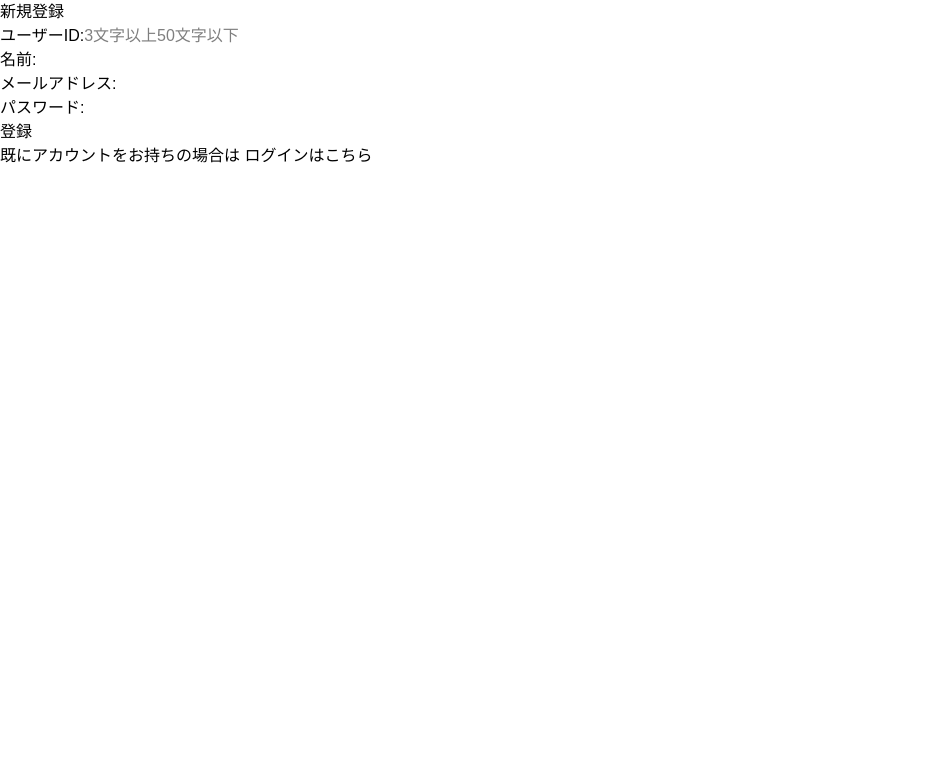
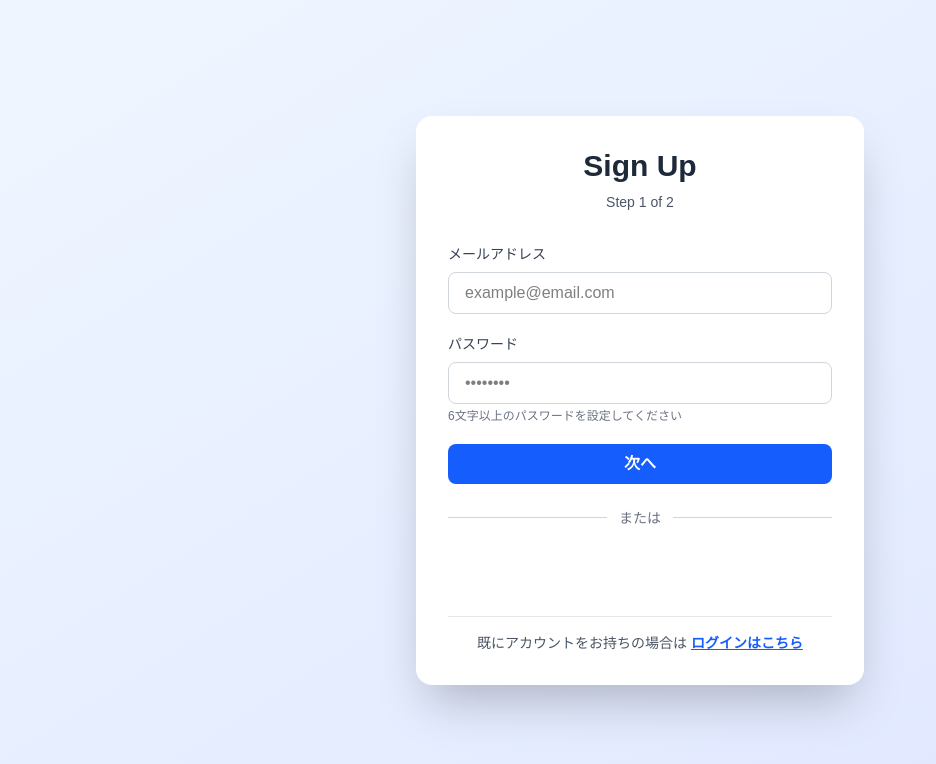
Before and after one commit to aj8d/ippi-frontend, a React (Vite) app: page /register in a window 1280 px wide. Shown: the top 764 px of the page, without its empty margins (0-936 px from the left). Built offline with nearby package versions, Linux system fonts and the light colour scheme; a web font is replaced by a local one.

Commit message:
change: 新規登録の情報入力を2ステップで実行

```diff
--- a/src/auth/Register.jsx
+++ b/src/auth/Register.jsx
@@ -1,18 +1,46 @@
 import { useState } from 'react';
 import { useNavigate } from 'react-router-dom';
 import { useAuth } from './AuthContext';
+import { GoogleOAuthProvider, GoogleLogin } from '@react-oauth/google';
 
 export default function Register() {
+  const [step, setStep] = useState(1); // 1: メール/パスワード, 2: ユーザーID/名前
   const [email, setEmail] = useState('');
   const [password, setPassword] = useState('');
   const [name, setName] = useState('');
   const [customId, setCustomId] = useState('');
   const [error, setError] = useState('');
   const [loading, setLoading] = useState(false);
+  const [googleToken, setGoogleToken] = useState(null); // Google認証時のトークン
   const { register } = useAuth();
   const navigate = useNavigate();
 
-  const handleSubmit = async (e) => {
+  // Step 1: メール/パスワード入力の送信
+  const handleStep1Submit = async (e) => {
+    e.preventDefault();
+    setError('');
+
+    if (!email.trim()) {
+      setError('メールアドレスは必須です');
+      return;
+    }
+
+    if (!password.trim()) {
+      setError('パスワードは必須です');
+      return;
+    }
+
+    if (password.length < 6) {
+      setError('パスワードは6文字以上である必要があります');
+      return;
+    }
+
+    // Step 2へ進む
+    setStep(2);
+  };
+
+  // Step 2: ユーザーID/名前入力の送信
+  const handleStep2Submit = async (e) => {
     e.preventDefault();
     setError('');
 
@@ -39,40 +67,202 @@ export default function Register() {
     setLoading(false);
   };
 
+  // Google Sign-Up成功
+  const handleGoogleSuccess = async (credentialResponse) => {
+    try {
+      setError('');
+      setLoading(true);
+
+      const response = await fetch('http://localhost:8080/api/auth/google-login', {
+        method: 'POST',
+        headers: {
+          'Content-Type': 'application/json',
+        },
+        body: JSON.stringify({
+          idToken: credentialResponse.credential,
+        }),
+      });
+
+      const data = await response.json();
+
+      if (response.ok) {
+        localStorage.setItem('token', data.token);
+        // Google認証は Step 2へ直接進む
+        setGoogleToken(data.token);
+        setEmail(data.email || '');
+        setStep(2);
+      } else {
+        setError(data.message || 'Google登録に失敗しました');
+      }
+    } catch (err) {
+      setError('エラーが発生しました: ' + err.message);
+    } finally {
+      setLoading(false);
+    }
+  };
+
+  const handleGoogleError = () => {
+    setError('Google登録に失敗しました。コンソールでエラーを確認してください。');
+    console.error('Google OAuth Error occurred');
+  };
+
   return (
+    <div className="min-h-screen flex items-center justify-center bg-gradient-to-br from-blue-50 to-indigo-100 p-4">
+      {/* カード型コンテナ */}
+      <div className="bg-white rounded-2xl shadow-2xl p-8 w-full max-w-md">
+        {/* ヘッダー */}
+        <div className="text-center mb-8">
+          <h1 className="text-3xl font-bold text-gray-800 mb-2">Sign Up</h1>
+          <p className="text-gray-600 text-sm">
+            Step {step} of {googleToken ? 1 : 2}
+          </p>
+        </div>
+
+        {/* エラーメッセージ */}
+        {error && (
+          <div className="mb-6 p-3 bg-red-50 border border-red-200 rounded-lg">
+            <p className="text-red-600 text-sm">{error}</p>
+          </div>
+        )}
+
+        {/* ステップ 1: メール/パスワード入力 */}
+        {step === 1 && (
+          <>
+            <form onSubmit={handleStep1Submit} className="space-y-5">
+              {/* メールアドレス入力 */}
               <div>
-      <h2>新規登録</h2>
-      <form onSubmit={handleSubmit}>
+                <label className="block text-sm font-medium text-gray-700 mb-2">メールアドレス</label>
+                <input
+                  type="email"
+                  value={email}
+                  onChange={(e) => setEmail(e.target.value)}
+                  required
+                  className="w-full px-4 py-2 border border-gray-300 rounded-lg focus:outline-none focus:ring-2 focus:ring-blue-500 focus:border-transparent transition"
+                  placeholder="example@email.com"
+                />
+              </div>
+
+              {/* パスワード入力 */}
               <div>
-          <label>ユーザーID:</label>
+                <label className="block text-sm font-medium text-gray-700 mb-2">パスワード</label>
+                <input
+                  type="password"
+                  value={password}
+                  onChange={(e) => setPassword(e.target.value)}
+                  required
+                  className="w-full px-4 py-2 border border-gray-300 rounded-lg focus:outline-none focus:ring-2 focus:ring-blue-500 focus:border-transparent transition"
+                  placeholder="••••••••"
+                />
+                <p className="text-xs text-gray-500 mt-1">6文字以上のパスワードを設定してください</p>
+              </div>
+
+              {/* 次へボタン */}
+              <button
+                type="submit"
+                className="w-full py-2 px-4 bg-blue-600 hover:bg-blue-700 text-white font-semibold rounded-lg transition duration-200 transform hover:scale-105 active:scale-95"
+              >
+                次へ
+              </button>
+            </form>
+
+            {/* 区切り線 */}
+            <div className="my-6 flex items-center">
+              <div className="flex-1 border-t border-gray-300"></div>
+              <span className="px-3 text-gray-500 text-sm">または</span>
+              <div className="flex-1 border-t border-gray-300"></div>
+            </div>
+
+            {/* Google Sign-Up */}
+            <GoogleOAuthProvider clientId="226358310830-ej5ltkmrnaq3bgcog0p4nler40viutfd.apps.googleusercontent.com">
+              <div className="flex justify-center mb-6">
+                <GoogleLogin
+                  onSuccess={handleGoogleSuccess}
+                  onError={handleGoogleError}
+                  text="signup_with"
+                  theme="outline"
+                  size="large"
+                />
+              </div>
+            </GoogleOAuthProvider>
+
+            {/* ログインリンク */}
+            <div className="text-center pt-4 border-t border-gray-200">
+              <p className="text-gray-600 text-sm">
+                既にアカウントをお持ちの場合は{' '}
+                <a href="/login" className="text-blue-600 hover:text-blue-700 font-semibold underline">
+                  ログインはこちら
+                </a>
+              </p>
+            </div>
+          </>
+        )}
+
+        {/* ステップ 2: ユーザーID/名前入力 */}
+        {step === 2 && (
+          <>
+            <form onSubmit={handleStep2Submit} className="space-y-5">
+              {/* ユーザーID入力 */}
+              <div>
+                <label className="block text-sm font-medium text-gray-700 mb-2">ユーザーID</label>
                 <input
                   type="text"
                   value={customId}
                   onChange={(e) => setCustomId(e.target.value)}
                   placeholder="3文字以上50文字以下"
                   required
+                  className="w-full px-4 py-2 border border-gray-300 rounded-lg focus:outline-none focus:ring-2 focus:ring-blue-500 focus:border-transparent transition"
                 />
               </div>
+
+              {/* 名前入力 */}
               <div>
-          <label>名前:</label>
-          <input type="text" value={name} onChange={(e) => setName(e.target.value)} />
+                <label className="block text-sm font-medium text-gray-700 mb-2">名前（オプション）</label>
+                <input
+                  type="text"
+                  value={name}
+                  onChange={(e) => setName(e.target.value)}
+                  className="w-full px-4 py-2 border border-gray-300 rounded-lg focus:outline-none focus:ring-2 focus:ring-blue-500 focus:border-transparent transition"
+                  placeholder="例：太郎"
+                />
               </div>
-        <div>
-          <label>メールアドレス:</label>
-          <input type="email" value={email} onChange={(e) => setEmail(e.target.value)} required />
-        </div>
-        <div>
-          <label>パスワード:</label>
-          <input type="password" value={password} onChange={(e) => setPassword(e.target.value)} required />
-        </div>
-        {error && <p style={{ color: 'red' }}>{error}</p>}
-        <button type="submit" disabled={loading}>
+
+              {/* ボタングループ */}
+              <div className="flex gap-3">
+                {!googleToken && (
+                  <button
+                    type="button"
+                    onClick={() => setStep(1)}
+                    className="flex-1 py-2 px-4 bg-gray-300 hover:bg-gray-400 text-gray-800 font-semibold rounded-lg transition duration-200"
+                  >
+                    戻る
+                  </button>
+                )}
+                <button
+                  type="submit"
+                  disabled={loading}
+                  className={`${
+                    !googleToken ? 'flex-1' : 'w-full'
+                  } py-2 px-4 bg-blue-600 hover:bg-blue-700 disabled:bg-gray-400 text-white font-semibold rounded-lg transition duration-200 transform hover:scale-105 active:scale-95`}
+                >
                   {loading ? '登録中...' : '登録'}
                 </button>
+              </div>
             </form>
-      <p>
-        既にアカウントをお持ちの場合は <a href="/login">ログインはこちら</a>
-      </p>
+
+            {/* 戻るリンク */}
+            {!googleToken && (
+              <div className="text-center pt-4 border-t border-gray-200">
+                <button
+                  onClick={() => setStep(1)}
+                  className="text-blue-600 hover:text-blue-700 font-semibold text-sm underline bg-none border-none cursor-pointer"
+                >
+                  前のステップに戻る
+                </button>
+              </div>
+            )}
+          </>
+        )}
+      </div>
     </div>
   );
 }
```
Lines whose indentation alone changed are shown as unchanged.
